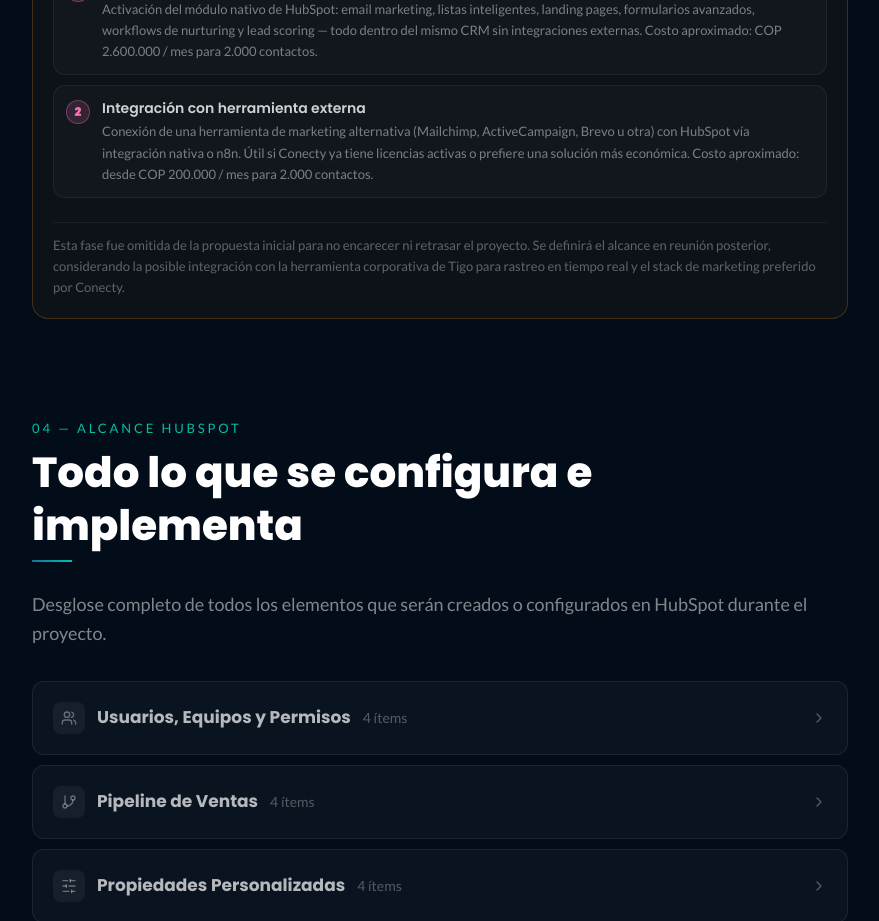
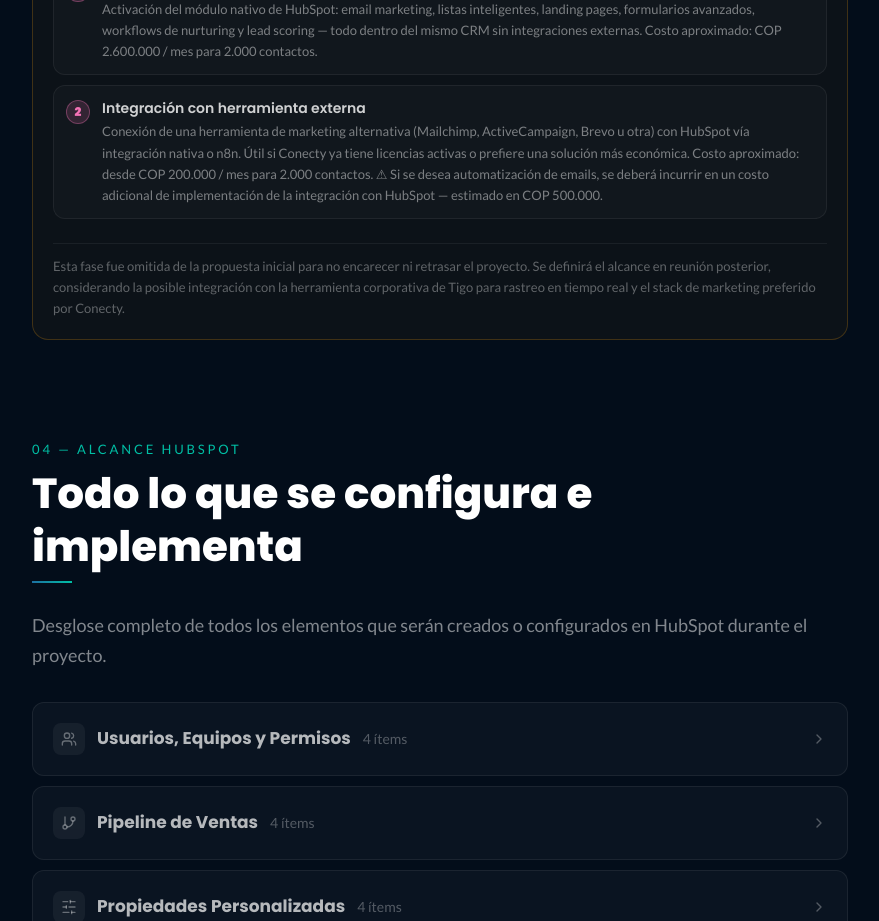
Before and after one commit to alphasixteampro/propuestas, a React (Vite) app: page /conecty in a window 1280 px wide. Shown: the part 4760-5681 px from the top of the page, without its empty margins (200-1079 px from the left). Built offline with nearby package versions, Linux system fonts and the light colour scheme.

Commit message:
fix(conecty): aclarar costo adicional 500k para automatización de emails en integración externa

```diff
--- a/src/pages/ConnectyProposal.tsx
+++ b/src/pages/ConnectyProposal.tsx
@@ -789,7 +789,7 @@
                     {
                       num: '2',
                       titulo: 'Integración con herramienta externa',
-                      desc: 'Conexión de una herramienta de marketing alternativa (Mailchimp, ActiveCampaign, Brevo u otra) con HubSpot vía integración nativa o n8n. Útil si Conecty ya tiene licencias activas o prefiere una solución más económica. Costo aproximado: desde COP 200.000 / mes para 2.000 contactos.',
+                      desc: 'Conexión de una herramienta de marketing alternativa (Mailchimp, ActiveCampaign, Brevo u otra) con HubSpot vía integración nativa o n8n. Útil si Conecty ya tiene licencias activas o prefiere una solución más económica. Costo aproximado: desde COP 200.000 / mes para 2.000 contactos. ⚠ Si se desea automatización de emails, se deberá incurrir en un costo adicional de implementación de la integración con HubSpot — estimado en COP 500.000.',
                     },
                   ].map((op) => (
                     <div key={op.num} className="flex gap-3 rounded-xl p-3"
```
